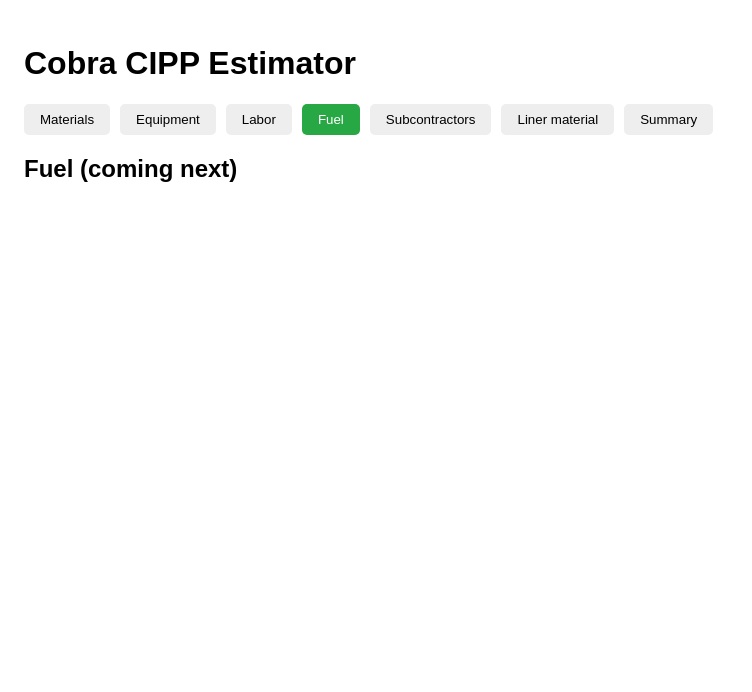
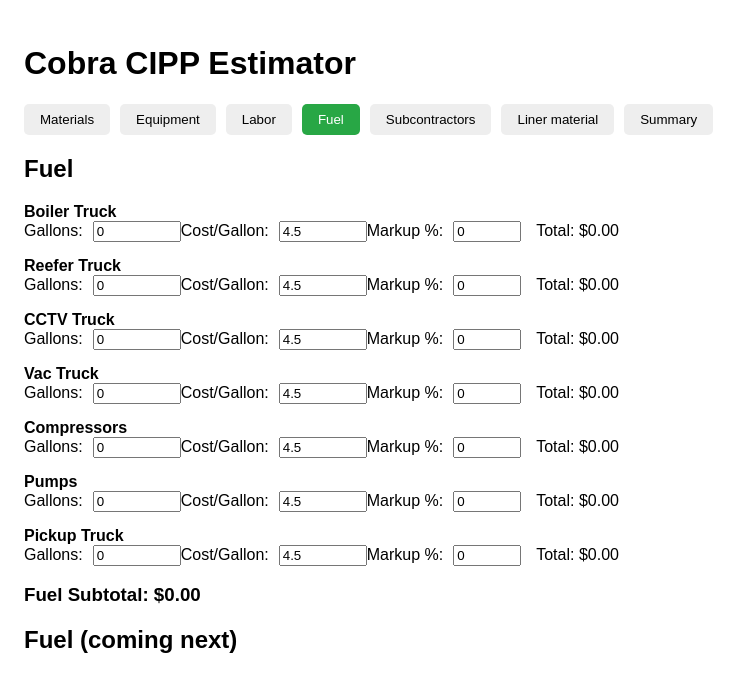
Before and after one commit to JustinLusk/CIPP-Estimating-Program, a React (Create React App) app: page / in a window 1280 px wide. Both pictures are taken after a click on the button "Fuel". Shown: the top 692 px of the page, without its empty margins (0-752 px from the left). Built offline with nearby package versions, Linux system fonts and the light colour scheme.

Commit message:
Update App.js

```diff
--- a/src/App.js
+++ b/src/App.js
@@ -61,6 +61,25 @@ const App = () => {
   { diameter: '72"', wetLF: 0, prodRate: 300, rate: 2100, overhead: 4300, markup: 0 }
 ]);
 
+const [fuel, setFuel] = useState([
+  { name: 'Boiler Truck', gallons: 0, cost: 4.5, markup: 0 },
+  { name: 'Reefer Truck', gallons: 0, cost: 4.5, markup: 0 },
+  { name: 'CCTV Truck', gallons: 0, cost: 4.5, markup: 0 },
+  { name: 'Vac Truck', gallons: 0, cost: 4.5, markup: 0 },
+  { name: 'Compressors', gallons: 0, cost: 4.5, markup: 0 },
+  { name: 'Pumps', gallons: 0, cost: 4.5, markup: 0 },
+  { name: 'Pickup Truck', gallons: 0, cost: 4.5, markup: 0 }
+]);
+
+const handleFuelChange = (index, field, value) => {
+  const newList = [...fuel];
+  newList[index][field] = parseFloat(value);
+  setFuel(newList);
+};
+
+const fuelSubtotal = fuel.reduce((sum, item) => {
+  return sum + item.gallons * item.cost * (1 + item.markup / 100);
+}, 0);
 
   const handleMaterialChange = (i, field, value) => {
     const newList = [...materials];
@@ -217,6 +236,44 @@ const App = () => {
           <h3>Labor Subtotal: ${laborSubtotal.toFixed(2)}</h3>
         </div>
       )}
+      {tab === 'fuel' && (
+        <div>
+          <h2>Fuel</h2>
+          {fuel.map((item, i) => {
+            const lineTotal = item.gallons * item.cost * (1 + item.markup / 100);
+            return (
+              <div key={i} style={{ marginBottom: '15px' }}>
+                <strong>{item.name}</strong><br />
+                Gallons:
+                <input
+                  type="number"
+                  value={item.gallons}
+                  onChange={e => handleFuelChange(i, 'gallons', e.target.value)}
+                  style={{ width: '80px', marginLeft: '10px' }}
+                />
+                Cost/Gallon:
+                <input
+                  type="number"
+                  value={item.cost}
+                  onChange={e => handleFuelChange(i, 'cost', e.target.value)}
+                  style={{ width: '80px', marginLeft: '10px' }}
+                />
+                Markup %:
+                <input
+                  type="number"
+                  value={item.markup}
+                  onChange={e => handleFuelChange(i, 'markup', e.target.value)}
+                  style={{ width: '60px', marginLeft: '10px' }}
+                />
+                <span style={{ marginLeft: '15px' }}>
+                  Total: ${lineTotal.toFixed(2)}
+                </span>
+              </div>
+            );
+          })}
+          <h3>Fuel Subtotal: ${fuelSubtotal.toFixed(2)}</h3>
+        </div>
+      )}
 
       {tab !== 'materials' && tab !== 'equipment' && tab !== 'labor' && (
         <div>
```
